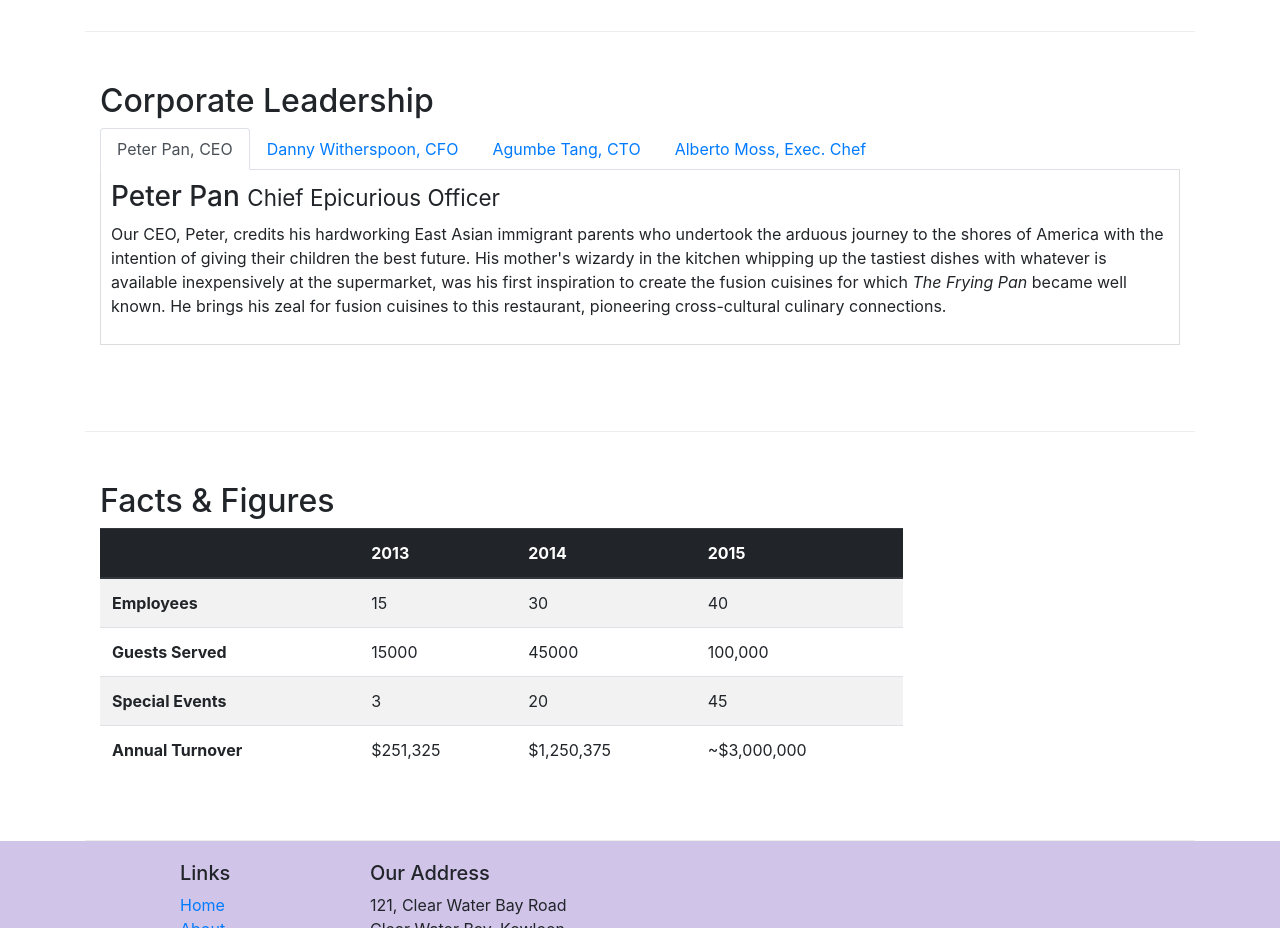
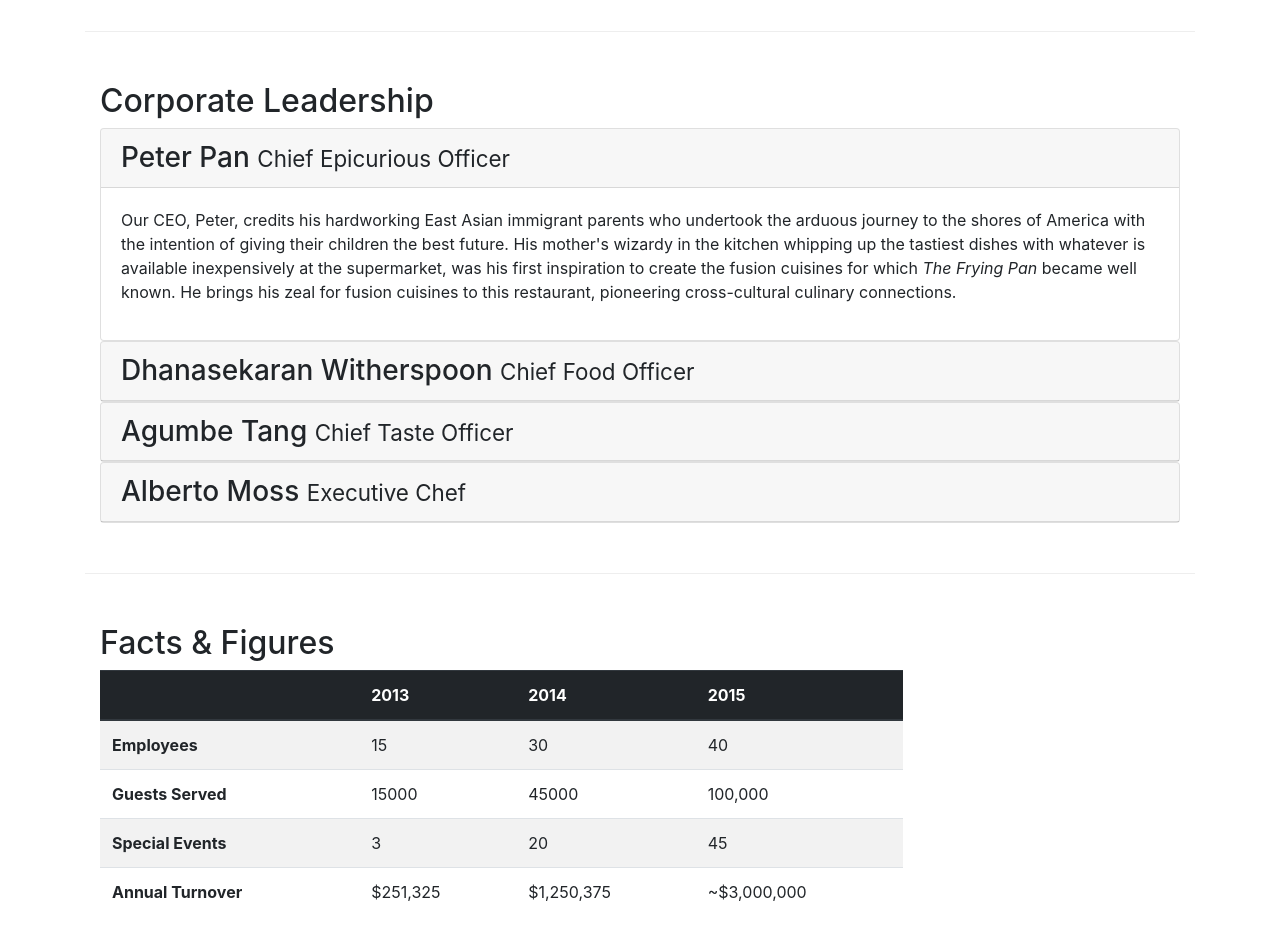
Before and after one commit to akruti11/conFusion, a website: page aboutus.html in a window 1280 px wide. Shown: the part 940-1868 px from the top of the page. Drawn offline with nearby package versions, Linux system fonts and the light colour scheme.

Commit message:
Accordion

```diff
--- a/aboutus.html
+++ b/aboutus.html
@@ -109,7 +109,7 @@
     <div class="row row-content">
       <div class="col-12">
         <h2>Corporate Leadership</h2>
-        <ul class="nav nav-tabs">
+        <!-- <ul class="nav nav-tabs">
           <li class="nav-item">
             <a class="nav-link active" href="#peter" role="tab" data-toggle="tab">Peter Pan, CEO</a>
           </li>
@@ -122,9 +122,9 @@
           <li class="nav-item">
             <a class="nav-link" href="#alberto" role="tab" data-toggle="tab">Alberto Moss, Exec. Chef</a>
           </li>
-        </ul>
+        </ul> -->
 
-<div class="tab-content">
+<!-- <div class="tab-content">
   <div role="tabpanel"class="tab-pane fade show active" id="peter">
     <h3>Peter Pan <small>Chief Epicurious Officer</small></h3>
     <p class="d-none d-sm-block">Our CEO, Peter, credits his hardworking East Asian immigrant parents who undertook the arduous journey to the shores of America with the intention of giving their children the best future. His mother's wizardy
@@ -148,8 +148,78 @@
     <h3>Alberto Moss <small>Executive Chef</small></h3>
     <p class="d-none d-sm-block">Award winning three-star Michelin chef with wide International experience having worked closely with whos-who in the culinary world, he specializes in creating mouthwatering Indo-Italian fusion experiences. He
       says, <em>Put together the cuisines from the two craziest cultures, and you get a winning hit! Amma Mia!</em></p>
+  </div>
+</div> -->
 
+<div id="accordion">
+
+  <div class="card">
+    <div class="card-header" role="tab" id="peterhead">
+      <h3 class="mb-0">
+        <a data-toggle="collapse" data-target="#peter">
+          Peter Pan <small>Chief Epicurious Officer</small>
+        </a>
+      </h3>
+    </div>
+    <div class="collapse show" id="peter" data-parent="#accordion">
+      <div class="card-body">
+        <p class="d-none d-sm-block">Our CEO, Peter, credits his hardworking East Asian immigrant parents who undertook the arduous journey to the shores of America with the intention of giving their children the best future. His mother's wizardy
+          in the kitchen whipping up the tastiest dishes with whatever is available inexpensively at the supermarket, was his first inspiration to create the fusion cuisines for which <em>The Frying Pan</em> became well known. He brings his zeal for
+          fusion cuisines to this restaurant, pioneering cross-cultural culinary connections.</p>
+      </div>
+    </div>
   </div>
+
+  <div class="card">
+    <div class="card-header" role="tab" id="dannyhead">
+      <h3 class="mb-0">
+        <a class="collapsed" data-toggle="collapse" data-target="#danny">
+          Dhanasekaran Witherspoon <small>Chief Food Officer</small>
+        </a>
+      </h3>
+    </div>
+    <div class="collapse" id="danny" data-parent="#accordion">
+      <div class="card-body">
+        <p class="d-none d-sm-block">Our CFO, Danny, as he is affectionately referred to by his colleagues, comes from a long established family tradition in farming and produce. His experiences growing up on a farm in the Australian outback gave
+          him great appreciation for varieties of food sources. As he puts it in his own words, <em>Everything that runs, wins, and everything that stays, pays!</em></p>
+      </div>
+    </div>
+  </div>
+
+  <div class="card">
+    <div class="card-header" role="tab" id="agumbehead">
+      <h3 class="mb-0">
+        <a class="collapsed" data-toggle="collapse" data-target="#agumbe">
+          Agumbe Tang <small>Chief Taste Officer</small>
+        </a>
+      </h3>
+    </div>
+    <div class="collapse" id="agumbe" data-parent="#accordion">
+      <div class="card-body">
+        <p class="d-none d-sm-block">Blessed with the most discerning gustatory sense, Agumbe, our CTO, personally ensures that every dish that we serve meets his exacting tastes. Our chefs dread the tongue lashing that ensues if their dish does
+          not meet his exacting standards. He lives by his motto, <em>You click only if you survive my lick.</em></p>
+      </div>
+    </div>
+  </div>
+
+
+
+  <div class="card">
+    <div class="card-header" role="tab" id="albertohead">
+      <h3 class="mb-0">
+        <a class="collapsed"data-toggle="collapse" data-target="#alberto">
+          Alberto Moss <small>Executive Chef</small>
+        </a>
+      </h3>
+    </div>
+    <div class="collapse" id="alberto" data-parent="#accordion">
+      <div class="card-body">
+        <p class="d-none d-sm-block">Award winning three-star Michelin chef with wide International experience having worked closely with whos-who in the culinary world, he specializes in creating mouthwatering Indo-Italian fusion experiences. He
+        says, <em>Put together the cuisines from the two craziest cultures, and you get a winning hit! Amma Mia!</em></p>
+      </div>
+    </div>
+  </div>
+
 </div>
 
 
```
